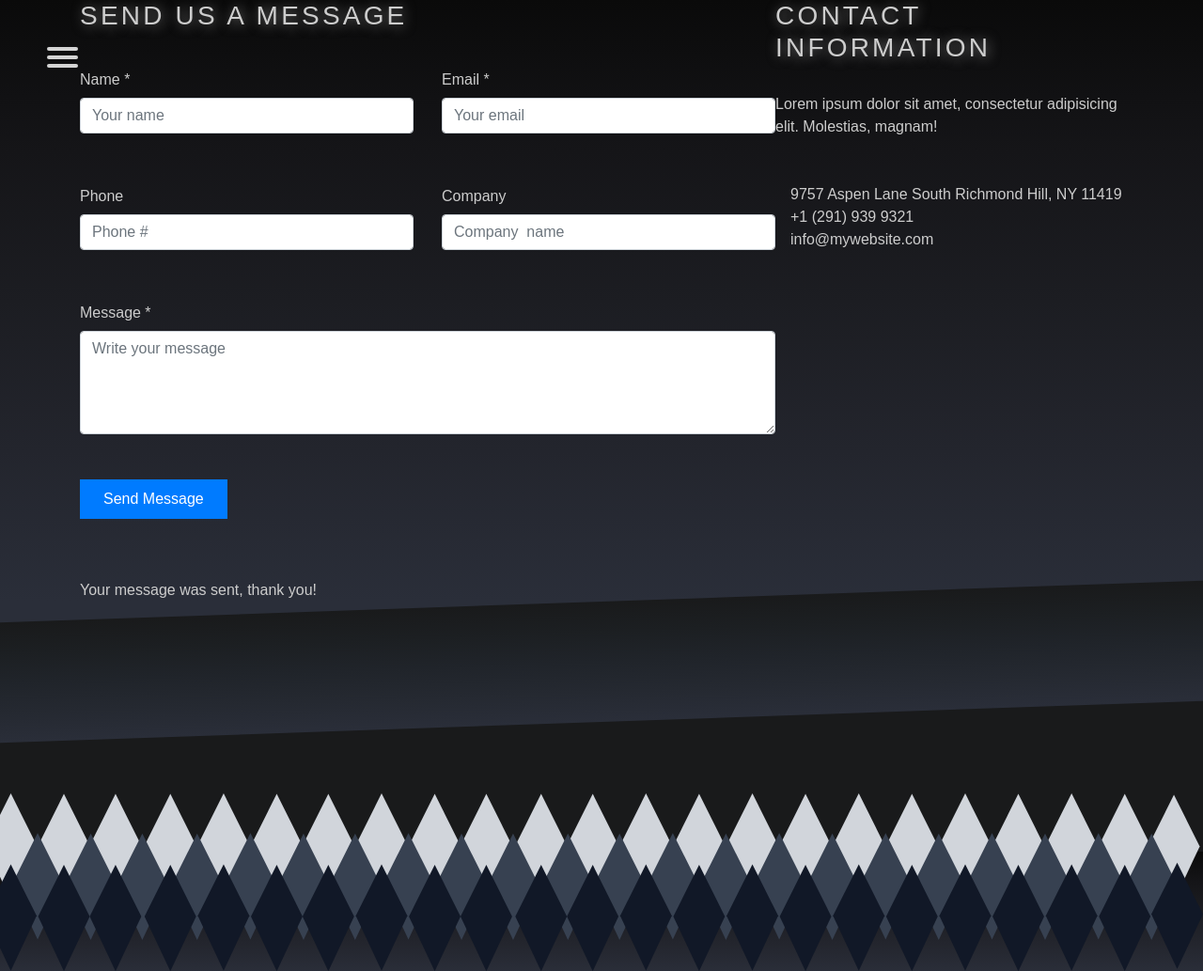
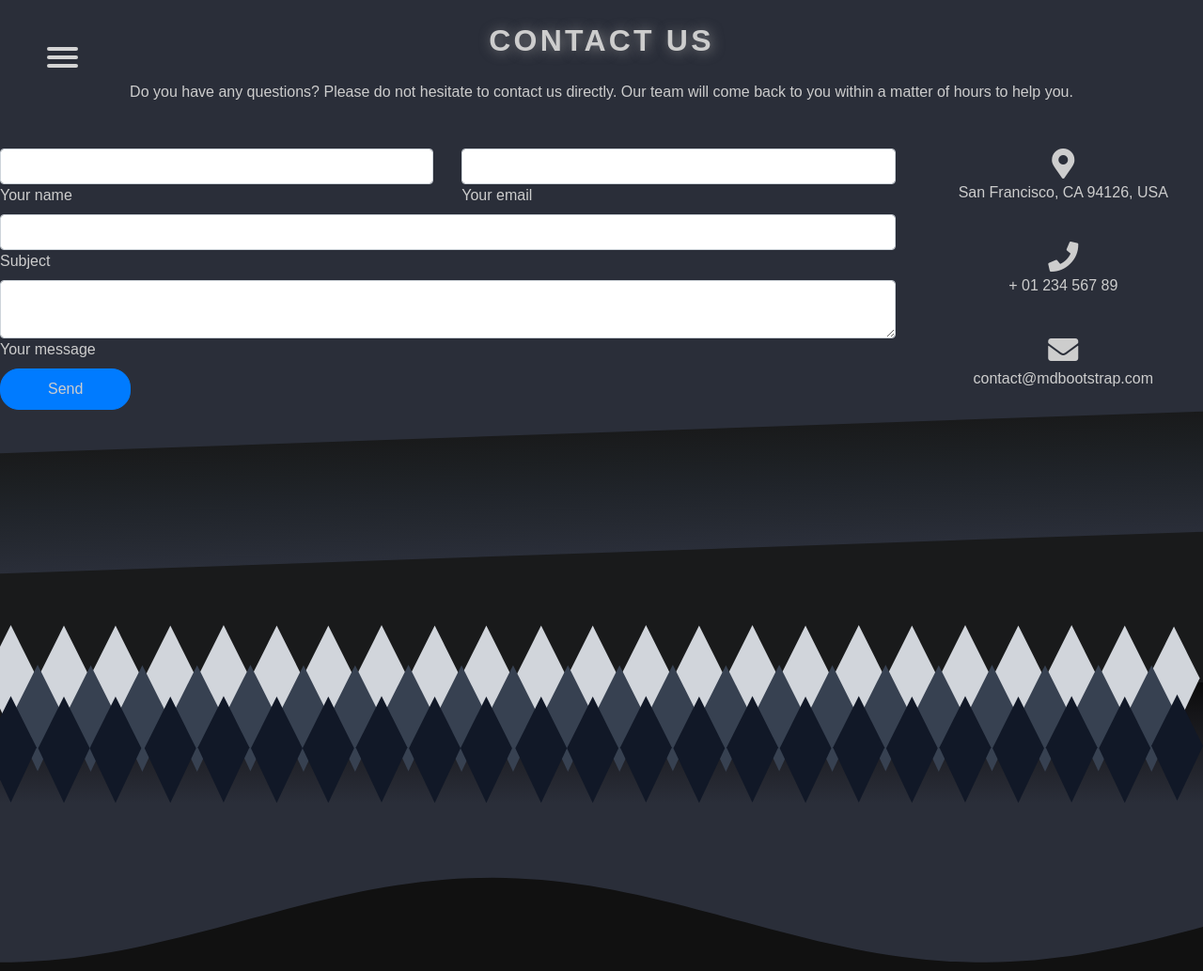
Before and after one commit to Khresterion/template_static_site, a PHP site: page /contact.php in a window 1280 px wide. Shown: the top 1033 px of the page at 94% size. Run offline with PHP 8.4, Linux system fonts and the light colour scheme; some libraries are stand-ins or nearby versions.

Commit message:
feat: v1 page contact

```diff
--- a/assets/js/script.js
+++ b/assets/js/script.js
@@ -43,3 +43,61 @@
     .end()
     .appendTo("#slideshow");
 }, 3000);
+
+// CONTACT
+function validateForm() {
+  let name = document.getElementById("name").value;
+  if (name == "") {
+    document.querySelector(".status").innerHTML = "Name cannot be empty";
+    return false;
+  }
+  let email = document.getElementById("email").value;
+  if (email == "") {
+    document.querySelector(".status").innerHTML = "Email cannot be empty";
+    return false;
+  } else {
+    let re =
+      /^(([^<>()\[\]\\.,;:\s@"]+(\.[^<>()\[\]\\.,;:\s@"]+)*)|(".+"))@((\[[0-9]{1,3}\.[0-9]{1,3}\.[0-9]{1,3}\.[0-9]{1,3}])|(([a-zA-Z\-0-9]+\.)+[a-zA-Z]{2,}))$/;
+    if (!re.test(email)) {
+      document.querySelector(".status").innerHTML = "Email format invalid";
+      return false;
+    }
+  }
+  let subject = document.getElementById("subject").value;
+  if (subject == "") {
+    document.querySelector(".status").innerHTML = "Subject cannot be empty";
+    return false;
+  }
+  let message = document.getElementById("message").value;
+  if (message == "") {
+    document.querySelector(".status").innerHTML = "Message cannot be empty";
+    return false;
+  }
+  document.querySelector(".status").innerHTML = "Sending...";
+}
+
+// document.getElementById("status").innerHTML = "Sending...";
+// formData = {
+//   name: $("input[name=name]").val(),
+//   email: $("input[name=email]").val(),
+//   subject: $("input[name=subject]").val(),
+//   message: $("textarea[name=message]").val(),
+// };
+
+// $.ajax({
+//   url: "mail.php",
+//   type: "POST",
+//   data: formData,
+//   success: function (data, textStatus, jqXHR) {
+//     $("#status").text(data.message);
+//     if (data.code)
+//       //If mail was sent successfully, reset the form.
+//       $("#contact-form")
+//         .closest("form")
+//         .find("input[type=text], textarea")
+//         .val("");
+//   },
+//   error: function (jqXHR, textStatus, errorThrown) {
+//     $("#status").text(jqXHR);
+//   },
+// });
--- a/assets/style/index.css
+++ b/assets/style/index.css
@@ -280,6 +280,10 @@
   z-index: 999;
 }
 
+.contact-wrap .infos {
+  background-color: blue;
+}
+
 /*********************************************************************************/
 /*                                  Media Queries                                */
 /*********************************************************************************/
--- a/contact.php
+++ b/contact.php
@@ -6,84 +6,101 @@
 <?php callNav() ?>
 
 
-<section id="section1">
-    <div class="content">
+<section class="mb-4">
 
-        <div class="container">
-            <div class="row align-items-stretch no-gutters contact-wrap">
-                <div class="col-md-8">
-                    <div class="form h-100">
-                        <h3>Send us a message</h3>
-                        <form class="mb-5" method="post" id="contactForm" name="contactForm">
+    <!--Section heading-->
+    <h2 class="h1-responsive font-weight-bold text-center my-4">Contact us</h2>
+    <!--Section description-->
+    <p class="text-center w-responsive mx-auto mb-5">Do you have any questions? Please do not hesitate to contact us directly. Our team will come back to you within
+        a matter of hours to help you.</p>
+
     <div class="row">
-                                <div class="col-md-6 form-group mb-5">
-                                    <label for="" class="col-form-label">Name *</label>
-                                    <input type="text" class="form-control" name="name" id="name" placeholder="Your name">
-                                </div>
-                                <div class="col-md-6 form-group mb-5">
-                                    <label for="" class="col-form-label">Email *</label>
-                                    <input type="text" class="form-control" name="email" id="email" placeholder="Your email">
+
+        <!--Grid column-->
+        <div class="col-md-9 mb-md-0 mb-5">
+            <form id="contact-form" name="contact-form" action="controller/mail.php" method="POST">
+
+                <!--Grid row-->
+                <div class="row">
+
+                    <!--Grid column-->
+                    <div class="col-md-6">
+                        <div class="md-form mb-0">
+                            <input type="text" id="name" name="name" class="form-control">
+                            <label for="name" class="">Your name</label>
                         </div>
                     </div>
+                    <!--Grid column-->
 
-                            <div class="row">
-                                <div class="col-md-6 form-group mb-5">
-                                    <label for="" class="col-form-label">Phone</label>
-                                    <input type="text" class="form-control" name="phone" id="phone" placeholder="Phone #">
-                                </div>
-                                <div class="col-md-6 form-group mb-5">
-                                    <label for="" class="col-form-label">Company</label>
-                                    <input type="text" class="form-control" name="company" id="company" placeholder="Company  name">
+                    <!--Grid column-->
+                    <div class="col-md-6">
+                        <div class="md-form mb-0">
+                            <input type="text" id="email" name="email" class="form-control">
+                            <label for="email" class="">Your email</label>
                         </div>
                     </div>
+                    <!--Grid column-->
 
+                </div>
+                <!--Grid row-->
+
+                <!--Grid row-->
                 <div class="row">
-                                <div class="col-md-12 form-group mb-5">
-                                    <label for="message" class="col-form-label">Message *</label>
-                                    <textarea class="form-control" name="message" id="message" cols="30" rows="4" placeholder="Write your message"></textarea>
+                    <div class="col-md-12">
+                        <div class="md-form mb-0">
+                            <input type="text" id="subject" name="subject" class="form-control">
+                            <label for="subject" class="">Subject</label>
                         </div>
                     </div>
+                </div>
+                <!--Grid row-->
+
+                <!--Grid row-->
                 <div class="row">
-                                <div class="col-md-12 form-group">
-                                    <input type="submit" value="Send Message" class="btn btn-primary rounded-0 py-2 px-4">
-                                    <span class="submitting"></span>
-                                </div>
-                            </div>
-                        </form>
 
-                        <div id="form-message-warning mt-4"></div>
-                        <div id="form-message-success">
-                            Your message was sent, thank you!
+                    <!--Grid column-->
+                    <div class="col-md-12">
+
+                        <div class="md-form">
+                            <textarea type="text" id="message" name="message" rows="2" class="form-control md-textarea"></textarea>
+                            <label for="message">Your message</label>
                         </div>
 
                     </div>
                 </div>
-                <div class="col-md-4">
-                    <div class="contact-info h-100">
-                        <h3>Contact Information</h3>
-                        <p class="mb-5">Lorem ipsum dolor sit amet, consectetur adipisicing elit. Molestias, magnam!</p>
-                        <ul class="list-unstyled">
-                            <li class="d-flex">
-                                <span class="wrap-icon icon-room mr-3"></span>
-                                <span class="text">9757 Aspen Lane South Richmond Hill, NY 11419</span>
+                <!--Grid row-->
+
+            </form>
+
+            <div class="text-center text-md-left">
+                <a class="btn btn-primary" onclick="validateForm();">Send</a>
+            </div>
+            <div class="status"></div>
+        </div>
+        <!--Grid column-->
+
+        <!--Grid column-->
+        <div class="col-md-3 text-center">
+            <ul class="list-unstyled mb-0">
+                <li><i class="fas fa-map-marker-alt fa-2x"></i>
+                    <p>San Francisco, CA 94126, USA</p>
                 </li>
-                            <li class="d-flex">
-                                <span class="wrap-icon icon-phone mr-3"></span>
-                                <span class="text">+1 (291) 939 9321</span>
+
+                <li><i class="fas fa-phone mt-4 fa-2x"></i>
+                    <p>+ 01 234 567 89</p>
                 </li>
-                            <li class="d-flex">
-                                <span class="wrap-icon icon-envelope mr-3"></span>
-                                <span class="text">info@mywebsite.com</span>
+
+                <li><i class="fas fa-envelope mt-4 fa-2x"></i>
+                    <p>contact@mdbootstrap.com</p>
                 </li>
             </ul>
         </div>
-                </div>
-            </div>
-        </div>
+        <!--Grid column-->
 
     </div>
 
 </section>
+<!--Section: Contact v.2-->
 
 <!-- this section is slanted using the 'skew' attribute -->
 <section id="section2">
@@ -198,4 +215,8 @@
 
 </section>
 
+<script>
+
+</script>
+
 <?php callFooter() ?>
```
Also changed, not shown: controller/mail.php (added, +34 -0 lines). Lines whose indentation alone changed are shown as unchanged.
